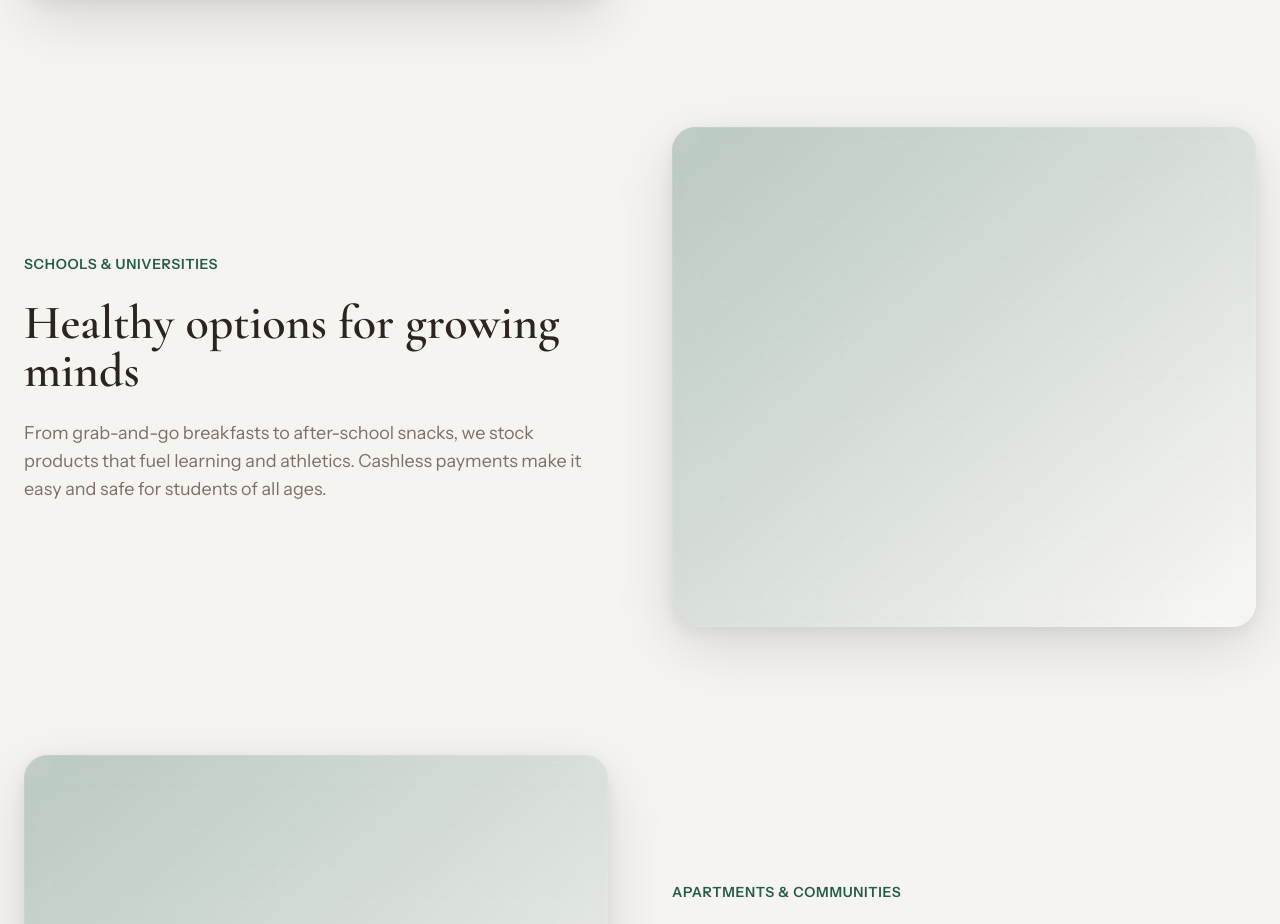
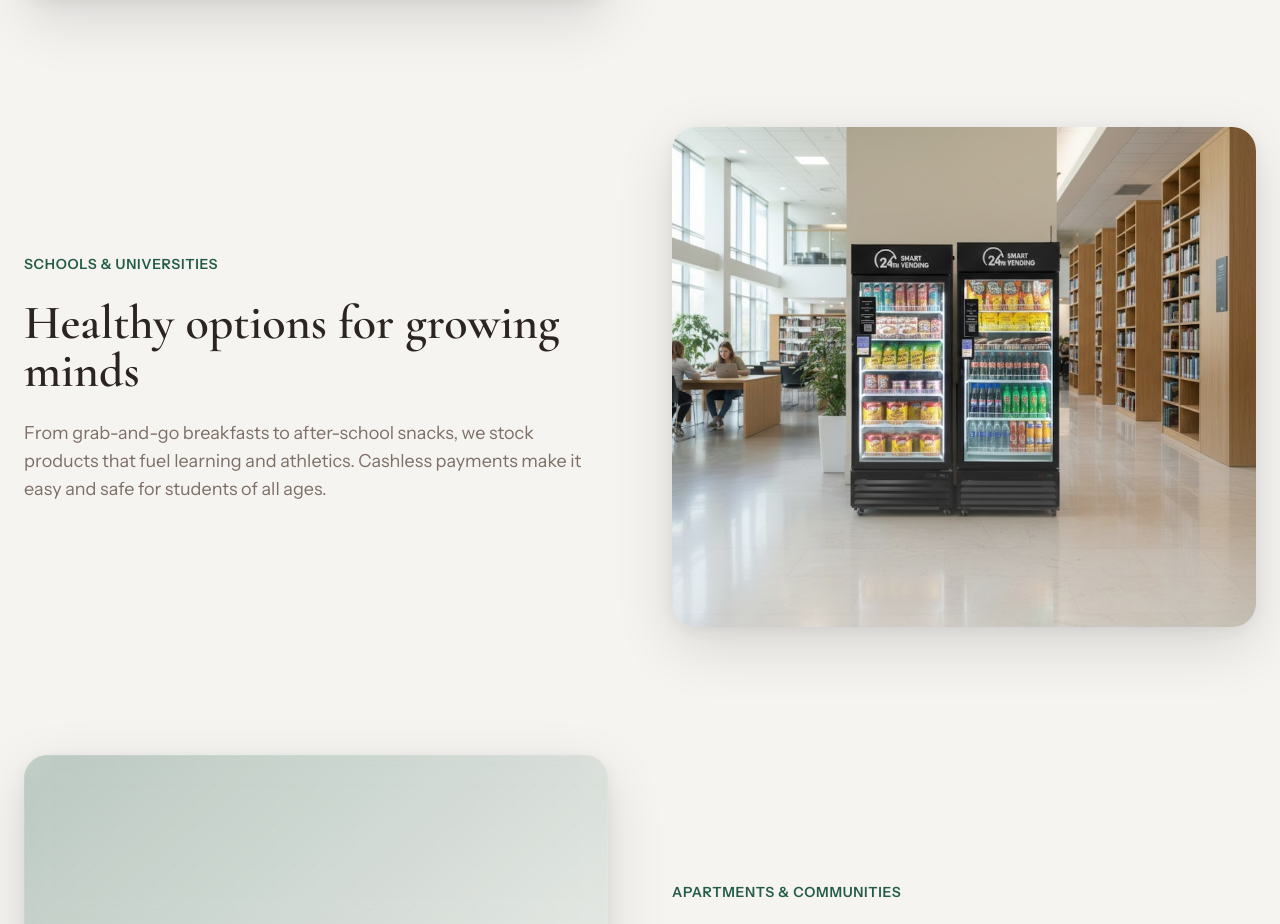
Before and after one commit to devs-10pt/Jaxvendingsolutions.com, a React (Vite) app in the folder webapp/: page / in a window 1280 px wide. Shown: the part 2385-3309 px from the top of the page. Built offline with nearby package versions, Linux system fonts and the light colour scheme.

Commit message:
aoi-d--7o3yamdhgyemh62km0t2peoexj1wjqlysciyrxzavdvadd this to schools & universities  # IMAGE ATTACHMENTS  - aoi-d--7o3yamdhgyemh62km0t2peoexj1wjqlysciyrxzavdv:   - URL: https://images.composerapi.com...

```diff
--- a/webapp/src/components/sections/WhoWeServe.tsx
+++ b/webapp/src/components/sections/WhoWeServe.tsx
@@ -132,6 +132,7 @@ export const WhoWeServe = () => {
           headline="Healthy options for growing minds"
           description="From grab-and-go breakfasts to after-school snacks, we stock products that fuel learning and athletics. Cashless payments make it easy and safe for students of all ages."
           imagePosition="right"
+          imageUrl="/schools-universities.png"
           index={1}
         />
 
```
Also changed, not shown: webapp/public/schools-universities.png (added), 1 other file (tests, documents, lock files or other folders).
